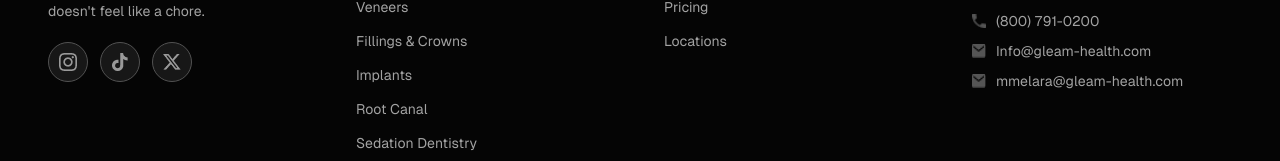
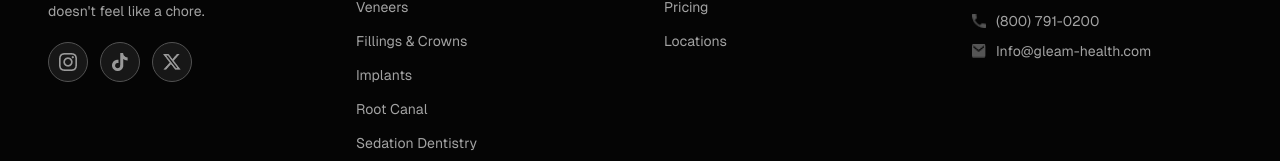
Before and after one commit to rohit-vue/Gleam, a Next.js app: page /services in a window 1280 px wide. Shown: the part 2757-2918 px from the top of the page. Built offline with nearby package versions, Linux system fonts and the light colour scheme.

Commit message:
removed second emial from footer

```diff
--- a/src/components/ServicesFooterSection.tsx
+++ b/src/components/ServicesFooterSection.tsx
@@ -133,12 +133,6 @@ export function ServicesFooterSection() {
                   Info@gleam-health.com
                 </a>
               </li>
-              <li className="flex items-center gap-2.5">
-                <Image src="/assets/mail.png" alt="" aria-hidden width={14} height={14} className="h-3.5 w-3.5 shrink-0" />
-                <a href="mailto:mmelara@gleam-health.com" className={FOOTER_HREF_CLASS}>
-                  mmelara@gleam-health.com
-                </a>
-              </li>
             </ul>
           </div>
         </div>
```
